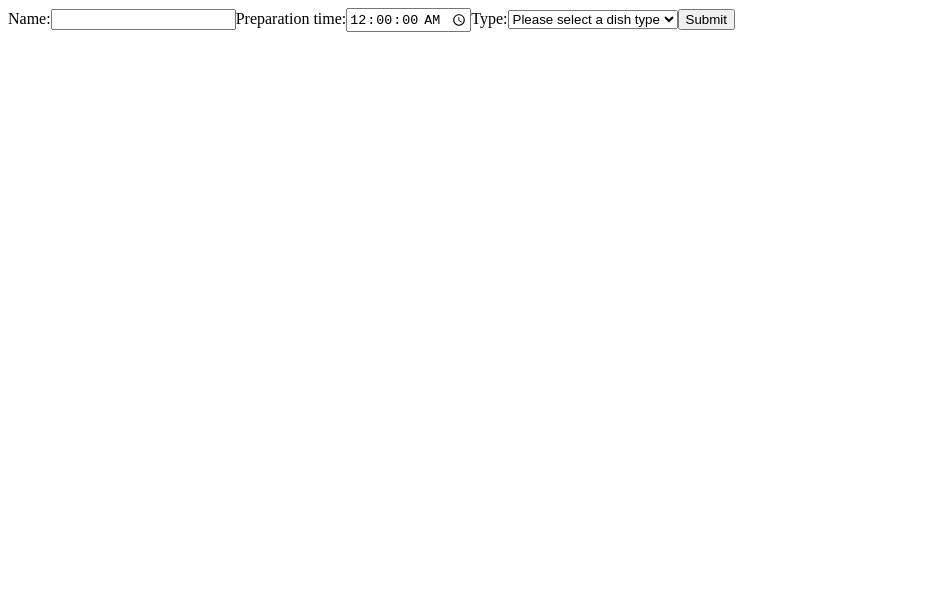
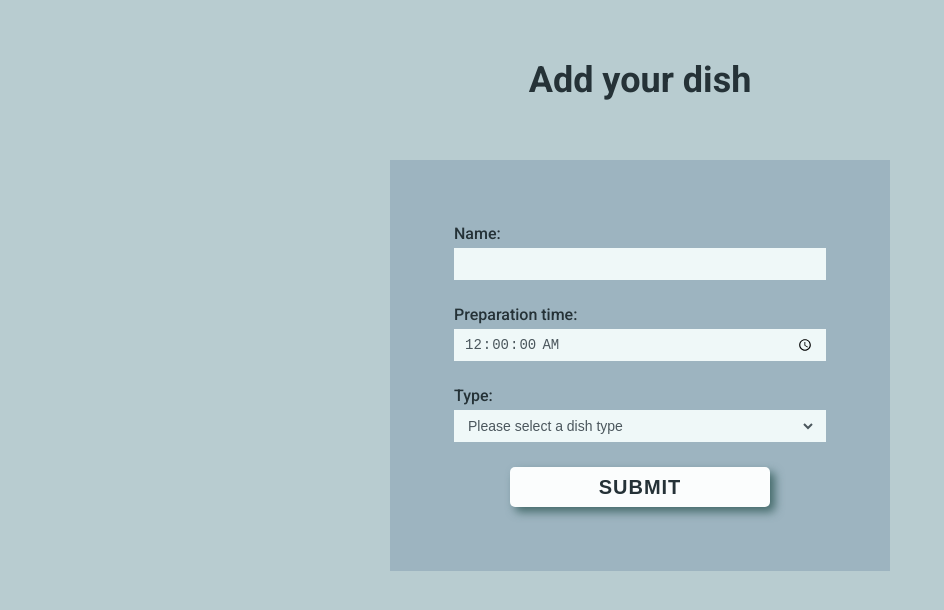
Before and after one commit to KaskaS-O/add-dish, a React (Create React App) app: page / in a window 1280 px wide. Shown: the top 610 px of the page, without its empty margins (0-944 px from the left). Built offline with nearby package versions, Linux system fonts and the light colour scheme.

Commit message:
Install styled-components, imort font from GF, create styles

```diff
--- a/package.json
+++ b/package.json
@@ -34,5 +34,8 @@
       "last 1 firefox version",
       "last 1 safari version"
     ]
+  },
+  "devDependencies": {
+    "styled-components": "^5.3.10"
   }
 }
--- a/public/index.html
+++ b/public/index.html
@@ -9,6 +9,13 @@
       content="Web site created using create-react-app"
     />
 
+    <link rel="preconnect" href="https://fonts.googleapis.com" />
+    <link rel="preconnect" href="https://fonts.gstatic.com" crossorigin />
+    <link
+      href="https://fonts.googleapis.com/css2?family=Roboto:wght@400;500;700&display=swap"
+      rel="stylesheet"
+    />
+
     <title>Add Dish</title>
   </head>
   <body>
--- a/src/components/App/App.js
+++ b/src/components/App/App.js
@@ -1,10 +1,20 @@
 import Form from "../Form/Form";
+import GlobalStyles from "../../styles/GlobalStyles";
+import { StyledHeader, StyledTitle } from "./style";
 
 function App() {
   return (
-    <div className="App">
-      <Form />
-    </div>
+    <>
+      <GlobalStyles />
+      <div className="App">
+        <StyledHeader>
+          <StyledTitle>Add your dish</StyledTitle>
+        </StyledHeader>
+        <main>
+          <Form />
+        </main>
+      </div>
+    </>
   );
 }
 
--- /dev/null
+++ b/src/components/App/style.js
@@ -0,0 +1,11 @@
+import styled from "styled-components";
+
+export const StyledHeader = styled.header`
+  height: 20vh;
+`;
+
+export const StyledTitle = styled.h1`
+  text-align: center;
+  line-height: 20vh;
+  font-size: 36px;
+`;
--- a/src/components/Form/Form.js
+++ b/src/components/Form/Form.js
@@ -3,6 +3,7 @@ import React, { useRef, useState } from "react";
 import Pizza from "../Dishes/Pizza";
 import Soup from "../Dishes/Soup";
 import Sandwich from "../Dishes/Sandwich";
+import { StyledForm, StyledButton, StyledSelect } from "./style";
 
 const Form = () => {
   const [formData, setFormData] = useState({
@@ -35,7 +36,7 @@ const Form = () => {
     event.preventDefault();
 
     // send data to API here
-    fetch("https://umzzcc503l.execute-api.us-west-2.amazonaws.com/dishes/", {
+    fetch("https://umzzcc503l.execute-api.us-west-2.amazonaws.com/dishes", {
       method: "POST",
       body: JSON.stringify(formData),
       headers: {
@@ -58,7 +59,7 @@ const Form = () => {
   };
 
   return (
-    <form ref={formRef} onSubmit={handleSubmit}>
+    <StyledForm ref={formRef} onSubmit={handleSubmit}>
       <label htmlFor="name">Name:</label>
       <input
         type="text"
@@ -80,12 +81,12 @@ const Form = () => {
         required
       />
       <label htmlFor="type">Type:</label>
-      <select name="type" id="type" onChange={handleChange} required>
+      <StyledSelect name="type" id="type" onChange={handleChange} required>
         <option value="">Please select a dish type</option>
         <option value="pizza">Pizza</option>
         <option value="soup">Soup</option>
         <option value="sandwich">Sandwich</option>
-      </select>
+      </StyledSelect>
       {formData.type === "pizza" ? (
         <Pizza formData={formData} onChange={handleDishInputChange} />
       ) : formData.type === "soup" ? (
@@ -93,8 +94,8 @@ const Form = () => {
       ) : formData.type === "sandwich" ? (
         <Sandwich formData={formData} onChange={handleDishInputChange} />
       ) : null}
-      <button type="submit">Submit</button>
-    </form>
+      <StyledButton type="submit">Submit</StyledButton>
+    </StyledForm>
   );
 };
 
--- /dev/null
+++ b/src/components/Form/style.js
@@ -0,0 +1,41 @@
+import styled from "styled-components";
+
+export const StyledForm = styled.form`
+  display: grid;
+  gap: 5px;
+  width: 80%;
+  max-width: 500px;
+  margin: 0 auto;
+  padding: 8% 5%;
+  background-color: #9db4c0;
+
+  @media (max-width: 300px) {
+    width: 90%;
+  }
+
+  @media (min-height: 800px) {
+    padding: 5%;
+  }
+`;
+
+export const StyledButton = styled.button`
+  width: 70%;
+  max-width: 300px;
+  height: 40px;
+  box-shadow: 5px 5px 10px #456b6b;
+  justify-self: center;
+  background-color: #fbfdfd;
+  border: none;
+  border-radius: 5px;
+  color: #253237;
+  font-size: 20px;
+  font-weight: 700;
+  text-transform: uppercase;
+  letter-spacing: 1px;
+  cursor: pointer;
+`;
+
+export const StyledSelect = styled.select`
+  border-right: 10px solid transparent;
+  cursor: pointer;
+`;
--- /dev/null
+++ b/src/styles/GlobalStyles.js
@@ -0,0 +1,42 @@
+import { createGlobalStyle } from "styled-components";
+
+const GlobalStyles = createGlobalStyle`
+* {
+  margin: 0;
+  padding: 0;
+  box-sizing: border-box;
+}
+
+html {
+  font-size: 10px;
+  font-family: 'Roboto', sans-serif;
+  color: #253237;
+}
+
+body {
+  width: 100%;
+  min-height: 100vh;
+  background-color: #B8CCD0;
+}
+
+label {
+    font-size: 16px;
+    font-weight: 500;
+}
+
+input, select {
+    margin-bottom: 20px;
+    height: 32px;
+    padding: 0 10px;
+    font-size: 14px;
+    background-color: #EFF8F8;
+    border: none;
+    color: #4B575D;
+    &::-webkit-calendar-picker-indicator {
+        cursor: pointer;
+    }
+}
+
+`;
+
+export default GlobalStyles;
```
Also changed, not shown: 1 other file (tests, documents, lock files or other folders).
